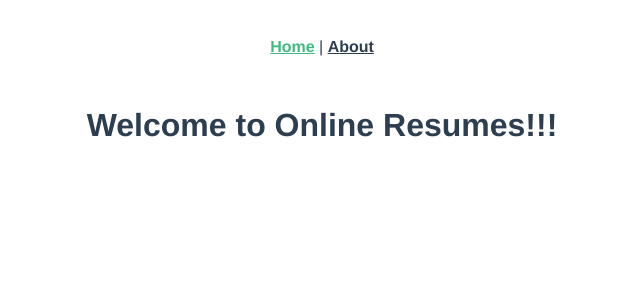
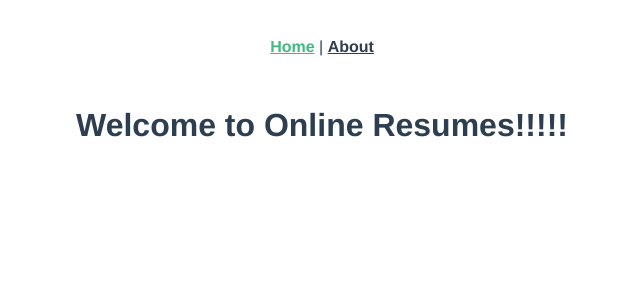
Before and after one commit to no-comment-actualize/online_resumes, a Vue app: page / in a window 1280 px wide. Shown: the top 300 px of the page, without its empty margins (318-958 px from the left). Built offline with nearby package versions, Linux system fonts and the light colour scheme.

Commit message:
adds git add --all to home message

```diff
--- a/src/views/Home.vue
+++ b/src/views/Home.vue
@@ -10,7 +10,7 @@
 export default {
   data: function() {
     return {
-      message: "Welcome to Online Resumes!!!"
+      message: "Welcome to Online Resumes!!!!!"
     };
   },
   created: function() {},
```
